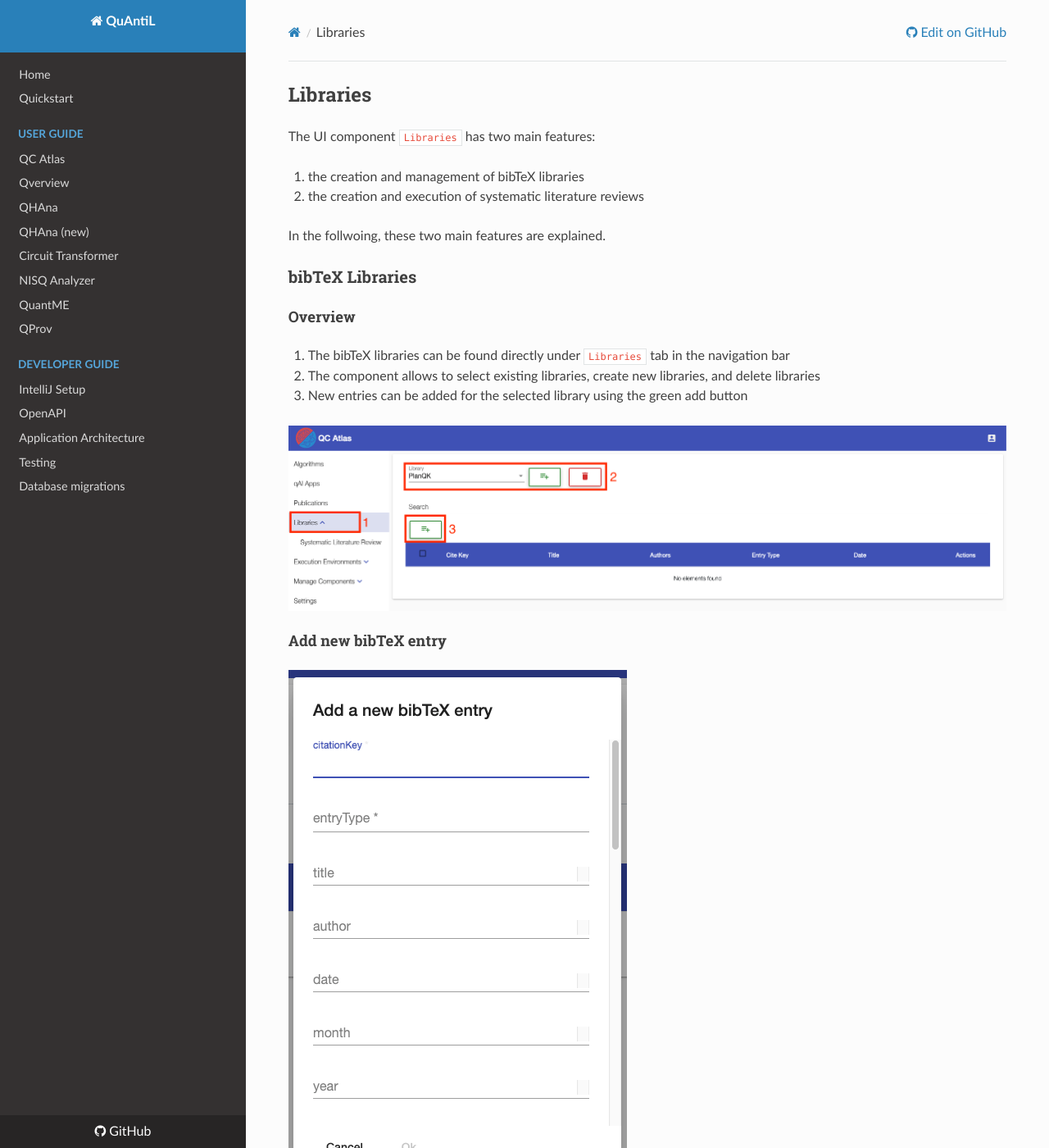
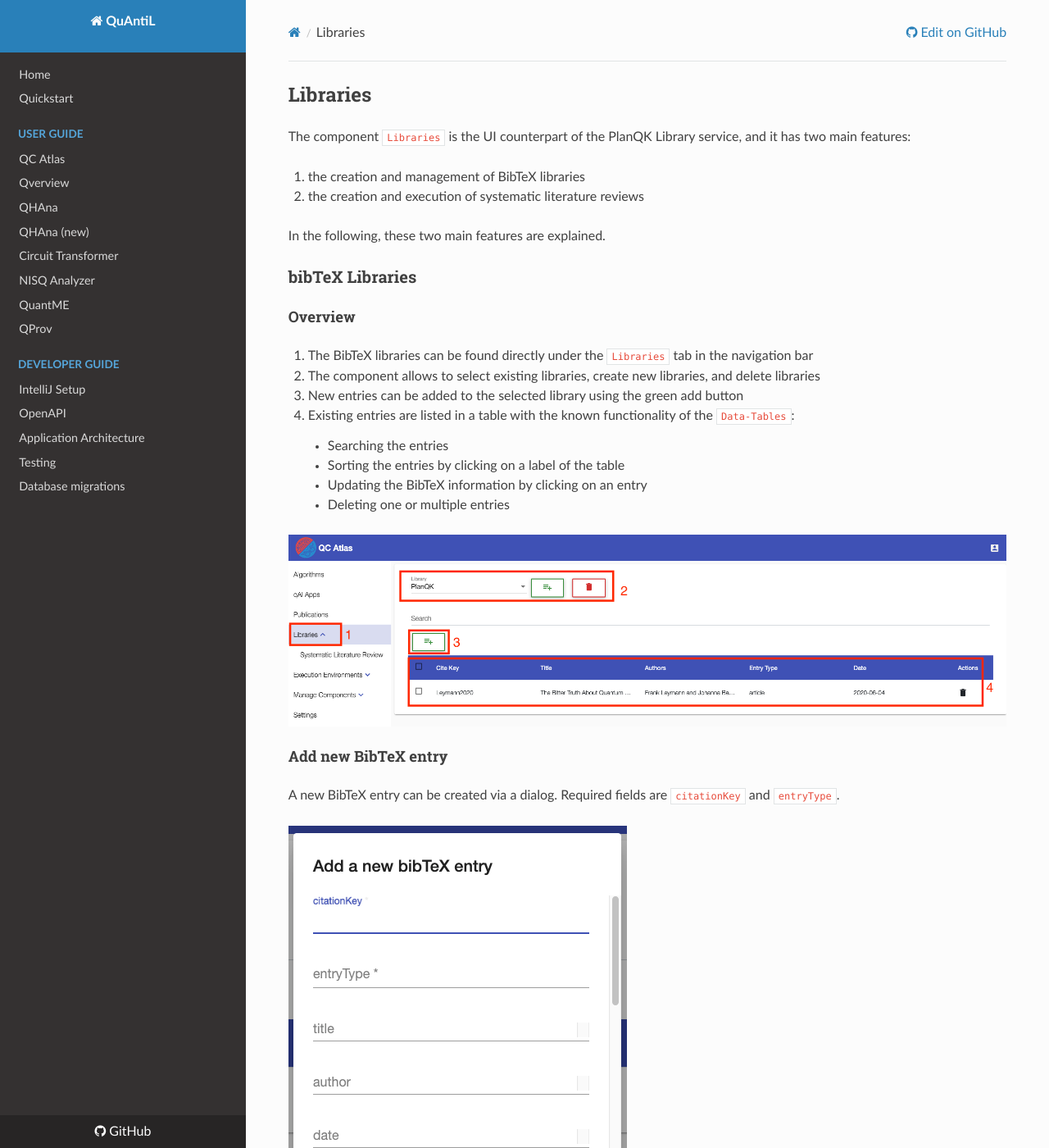
Before and after one commit to UST-QuAntiL/quantil-docs, an MkDocs documentation site: the page built from docs/user-guide/qc-atlas/libraries.md, in a window 1280 px wide and 1400 px high. Shown: the whole window at 82% size. Built offline with MkDocs 1.6.1, drawn with Linux system fonts in a browser that asks for light colours; nearby versions of some CDN libraries; some of the changed text lies outside the part shown.

Commit message:
add library documentation
Signed-off-by: Marvin Bechtold <marvin.bechtold.dev@gmail.com>

```diff
--- a/docs/user-guide/qc-atlas/libraries.md
+++ b/docs/user-guide/qc-atlas/libraries.md
@@ -1,29 +1,61 @@
 ## Libraries
 
-The UI component `Libraries` has two main features:
+The component `Libraries` is the UI counterpart of the PlanQK Library service, and it has two main features:
 
-1. the creation and management of bibTeX libraries
+1. the creation and management of BibTeX libraries
 2. the creation and execution of systematic literature reviews
 
-In the follwoing, these two main features are explained.
+In the following, these two main features are explained.
 
 ### bibTeX Libraries
 
 #### Overview
-1. The bibTeX libraries can be found directly under `Libraries` tab in the navigation bar
+1. The BibTeX libraries can be found directly under the `Libraries` tab in the navigation bar
 2. The component allows to select existing libraries, create new libraries, and delete libraries
-3. New entries can be added for the selected library using the green add button
+3. New entries can be added to the selected library using the green add button
+4. Existing entries are listed in a table with the known functionality of the `Data-Tables`:
+    * Searching the entries
+    * Sorting the entries by clicking on a label of the table
+    * Updating the BibTeX information by clicking on an entry
+    * Deleting one or multiple entries
 
 ![alt text](../images/libraries/overview_library_ui.png "Overview Libraries")
 
-#### Add new bibTeX entry
+#### Add new BibTeX entry
+A new BibTeX entry can be created via a dialog.
+Required fields are `citationKey` and `entryType`.
 
 ![alt text](../images/libraries/add_new_bibentry.png "Add new bibTeX entry")
 
 ### Systematic Literature Review
 
 #### Overview
-1. The `Systematic Literature Review` component can be found in the sub-menu of `Libraries` tab in the navigation bar
-2. The component allows to select existing studies, and to create new studies
+1. The `Systematic Literature Review` component can be found in the sub-menu of the `Libraries` tab in the navigation bar
+2. The component allows the selection of existing studies and the creation of new studies
 
 ![alt text](../images/libraries/overview_slr.png "Overview SLR")
+
+#### Create a new study
+
+The following dialog appears if a user clicks on the green button to create a study.
+For inputs where the user can specify multiple values, the UI allows the user to add further input fields via the green plus button.
+Unnecessarily created fields can be deleted via the red trash button.
+However, at least one value has to be provided per requested input.
+
+![alt text](../images/libraries/create_study.png "Create a new study")
+
+
+#### Study definition and crawling
+
+After creating a study, the study definition is shown, and crawling the specified databases starts automatically.
+At the top of the page, the user can switch via the selection to other studies, create a new study (green button), delete the selected study (red button), or manually start the crawling process (yellow button).
+A spinner on the left indicates that a crawling process is running for the selected study.
+
+![alt text](../images/libraries/study_definiton.png "Study definition")
+
+#### Results
+After the crawling is finished, the user can see the results in the `Result` tab.
+The results are presented to the users in the same way as their libraries.
+Again a user can search and sort the results and manually add, update, and delete entries in the usual way.
+
+![alt text](../images/libraries/study_results.png "Study results")
```
Also changed, not shown: docs/user-guide/images/libraries/overview_library_ui.png.
